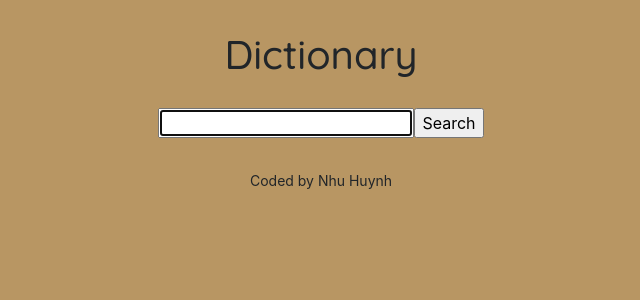
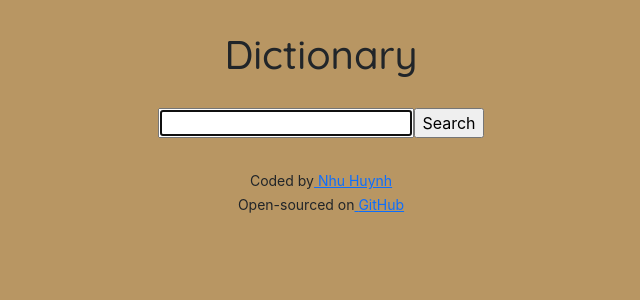
Before and after one commit to Astar05/React-Dictionary, a React (Create React App) app: page / in a window 1280 px wide. Shown: the top 300 px of the page, without its empty margins (319-959 px from the left). Built offline with nearby package versions, Linux system fonts and the light colour scheme.

Commit message:
Update App.js

```diff
--- a/src/App.js
+++ b/src/App.js
@@ -12,7 +12,27 @@ function App() {
           <Dictionary />
         </main>
         <footer className="App-footer">
-          <small>Coded by Nhu Huynh</small>
+          <small>
+            Coded by
+            <a
+              href="https://www.linkedin.com/in/nhu-huynh-a41a4670/"
+              target="_blank"
+              rel="noreferrer"
+            >
+              {" "}
+              Nhu Huynh
+            </a>
+            <br />
+            Open-sourced on
+            <a
+              href="https://github.com/Astar05/react-dictionary"
+              target="_blank"
+              rel="noreferrer"
+            >
+              {" "}
+              GitHub
+            </a>
+          </small>
         </footer>
       </div>
     </div>
```
